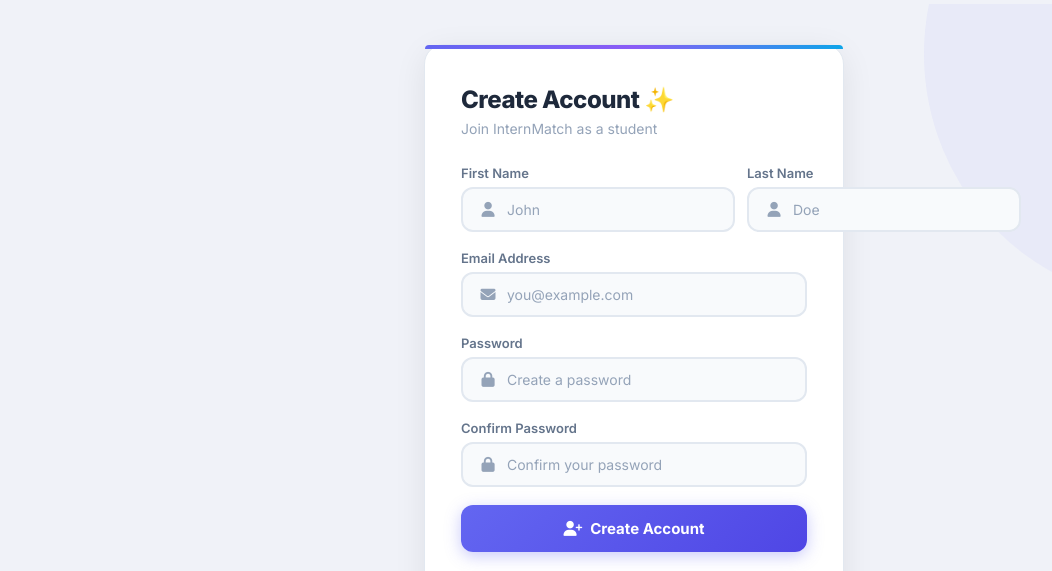
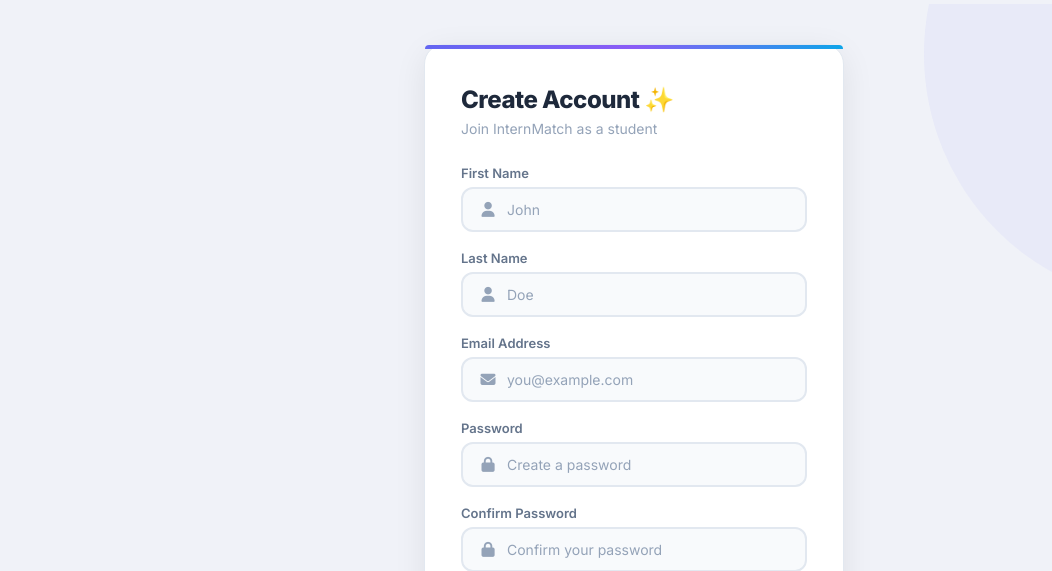
Before and after one commit to navaneeth2205/InternMatch, a plain HTML site: page frontend/pages/register.html in a window 1280 px wide. Shown: the part 72-643 px from the top of the page, without its empty margins (6-1058 px from the left). Drawn offline with Linux system fonts and the light colour scheme.

Commit message:
style and fix: stack name inputs vertically and surface exact login errors

```diff
--- a/frontend/pages/register.html
+++ b/frontend/pages/register.html
@@ -25,8 +25,7 @@
     <p class="auth-subtitle">Join InternMatch as a student</p>
 
     <form id="registerForm" onsubmit="return handleStudentRegister(event)">
-      <div style="display:flex;gap:12px;">
-        <div class="form-group" id="firstNameGroup" style="flex:1;">
+      <div class="form-group" id="firstNameGroup">
         <label>First Name</label>
         <div class="input-field">
           <i class="fas fa-user"></i>
@@ -34,14 +33,14 @@
         </div>
         <div class="error-msg"><i class="fas fa-exclamation-circle"></i> <span>First name is required</span></div>
       </div>
-        <div class="form-group" id="lastNameGroup" style="flex:1;">
+
+      <div class="form-group" id="lastNameGroup">
         <label>Last Name</label>
         <div class="input-field">
           <i class="fas fa-user"></i>
           <input type="text" id="regLastName" placeholder="Doe" required>
         </div>
         <div class="error-msg"><i class="fas fa-exclamation-circle"></i> <span>Last name is required</span></div>
-        </div>
       </div>
 
       <div class="form-group" id="emailGroup">
--- a/frontend/scripts/auth.js
+++ b/frontend/scripts/auth.js
@@ -75,7 +75,7 @@ async function handleStudentLogin(e) {
       showToast('Login successful! Redirecting...');
       setTimeout(() => window.location.href = 'student.html', 1000);
     } else {
-      showToast(data.error || 'Login failed', 'error');
+      showToast(data.details ? `Error: ${data.details}` : (data.error || 'Login failed'), 'error');
     }
   } catch (err) {
     // Fallback: allow login without backend for demo
```
Lines whose indentation alone changed are shown as unchanged.
